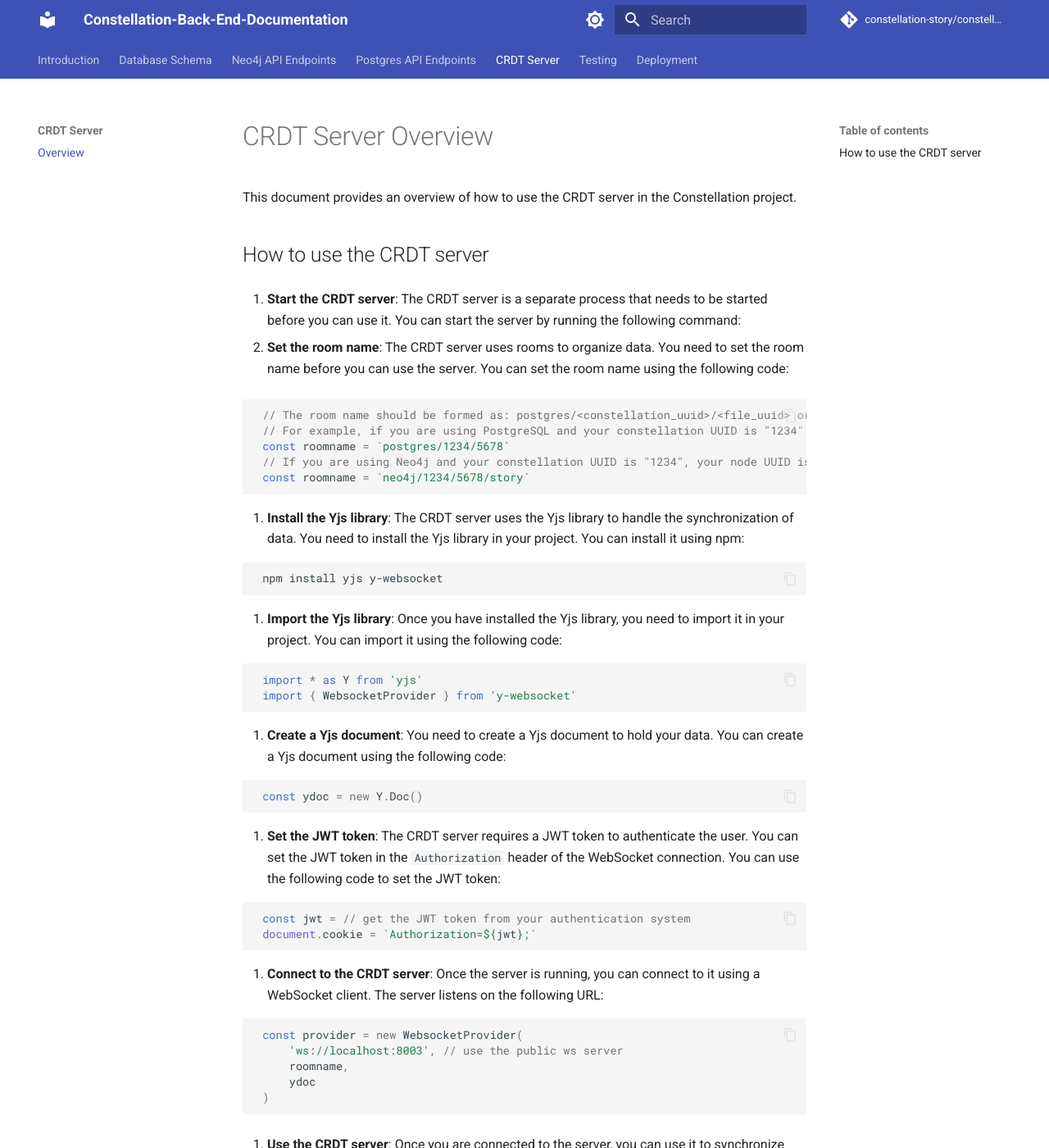
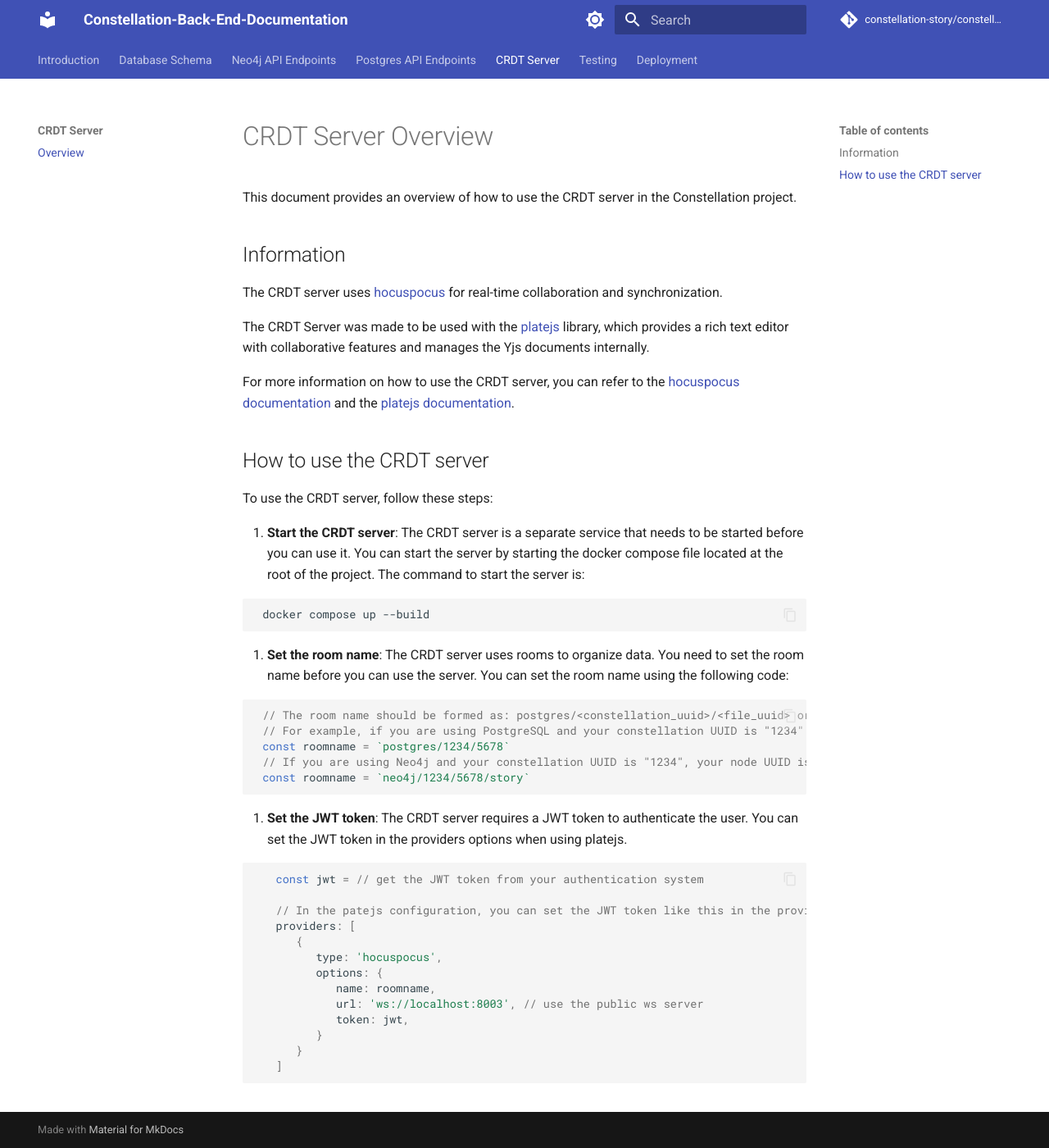
Before and after one commit to Kenan-Blasius/doc-constellation-backend, an MkDocs documentation site: the page built from docs/crdt_server/overview.md, in a window 1280 px wide and 1400 px high. Shown: the whole window at 82% size. Built offline with MkDocs 1.6.1 and Material for MkDocs 9.7.7, drawn with Linux system fonts in a browser that asks for light colours; comment, search, counter and statistics services are not loaded; some of the changed text lies outside the part shown.

Commit message:
Automated push: 2025-06-08 07:54:24 modification to doc website

````diff
--- a/docs/crdt_server/overview.md
+++ b/docs/crdt_server/overview.md
@@ -2,9 +2,23 @@
 
 This document provides an overview of how to use the CRDT server in the Constellation project.
 
+## Information
+
+The CRDT server uses [hocuspocus](https://hocuspocus.dev/) for real-time collaboration and synchronization.
+
+The CRDT Server was made to be used with the [platejs](https://platejs.org/) library, which provides a rich text editor with collaborative features and manages the Yjs documents internally.
+
+For more information on how to use the CRDT server, you can refer to the [hocuspocus documentation](https://hocuspocus.dev/docs/) and the [platejs documentation](https://platejs.org/docs/).
+
 ## How to use the CRDT server
 
-1. **Start the CRDT server**: The CRDT server is a separate process that needs to be started before you can use it. You can start the server by running the following command:
+To use the CRDT server, follow these steps:
+
+1. **Start the CRDT server**: The CRDT server is a separate service that needs to be started before you can use it. You can start the server by starting the docker compose file located at the root of the project. The command to start the server is:
+
+   ```bash
+    docker compose up --build
+   ```
 
 2. **Set the room name**: The CRDT server uses rooms to organize data. You need to set the room name before you can use the server. You can set the room name using the following code:
 
@@ -16,72 +30,20 @@ This document provides an overview of how to use the CRDT server in the Constell
     const roomname = `neo4j/1234/5678/story`
    ```
 
-3. **Install the Yjs library**: The CRDT server uses the Yjs library to handle the synchronization of data. You need to install the Yjs library in your project. You can install it using npm:
-
-   ```bash
-    npm install yjs y-websocket
-   ```
-
-4. **Import the Yjs library**: Once you have installed the Yjs library, you need to import it in your project. You can import it using the following code:
+3. **Set the JWT token**: The CRDT server requires a JWT token to authenticate the user. You can set the JWT token in the providers options when using platejs.
 
    ```js
-    import * as Y from 'yjs'
-    import { WebsocketProvider } from 'y-websocket'
+      const jwt = // get the JWT token from your authentication system
+
+      // In the patejs configuration, you can set the JWT token like this in the providers array:
+      providers: [
+         {
+            type: 'hocuspocus',
+            options: {
+               name: roomname,
+               url: 'ws://localhost:8003', // use the public ws server
+               token: jwt,
+            }
+         }
+      ]
    ```
-
-5. **Create a Yjs document**: You need to create a Yjs document to hold your data. You can create a Yjs document using the following code:
-
-   ```js
-    const ydoc = new Y.Doc()
-   ```
-
-6. **Set the JWT token**: The CRDT server requires a JWT token to authenticate the user. You can set the JWT token in the `Authorization` header of the WebSocket connection. You can use the following code to set the JWT token:
-
-   ```js
-    const jwt = // get the JWT token from your authentication system
-    document.cookie = `Authorization=${jwt};`
-   ```
-
-7. **Connect to the CRDT server**: Once the server is running, you can connect to it using a WebSocket client. The server listens on the following URL:
-
-   ```js
-    const provider = new WebsocketProvider(
-        'ws://localhost:8003', // use the public ws server
-        roomname,
-        ydoc
-    )
-   ```
-
-8. **Use the CRDT server**: Once you are connected to the server, you can use it to synchronize your data. The CRDT server uses the Yjs library to handle the synchronization of data. You can use the Yjs API to manipulate your data and the CRDT server will take care of synchronizing it with other clients.
-
-9. **Handle events**: The CRDT server emits events when data is synchronized. You can listen to these events to update your UI or perform other actions. For example, you can listen to the `update` event to get notified when data is updated:
-
-   ```js
-    ydoc.on('update', (update) => {
-        console.log('Data updated:', update)
-    })
-   ```
-
-10. **Handle errors**: The CRDT server may emit errors if there are issues with the connection or synchronization. You can listen to the `error` event to handle these errors:
-
-   ```js
-    // Handle errors
-    provider.ws.addEventListener('close', ev => {
-        if (ev.code === 4401) {
-            console.warn('Invalid token, I stop the reconnection attempts');
-            // Deactivate the connection
-            provider.disconnect();
-        }
-        if (ev.code === 4403) {
-            console.warn('Invalid URL, I stop the reconnection attempts');
-            // Deactivate the connection
-            provider.disconnect();
-        }
-    });
-
-    provider.on('connection-error', () => {
-        // If a protocol error occurs, the connection will be closed
-        provider.ws.close();
-        provider.disconnect();
-    });
-   ```
````
